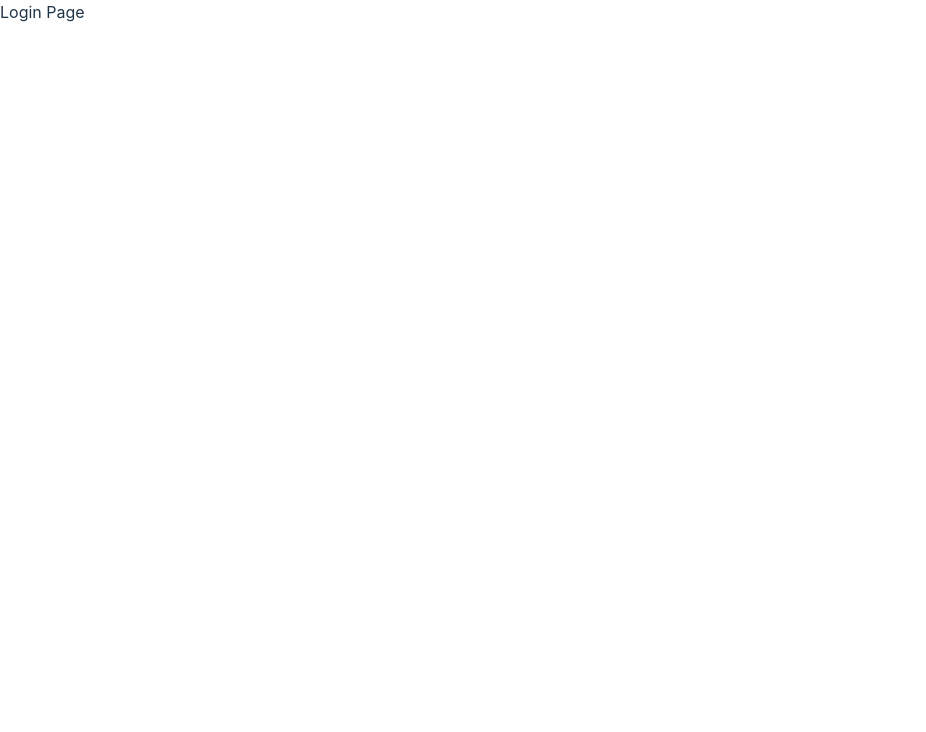
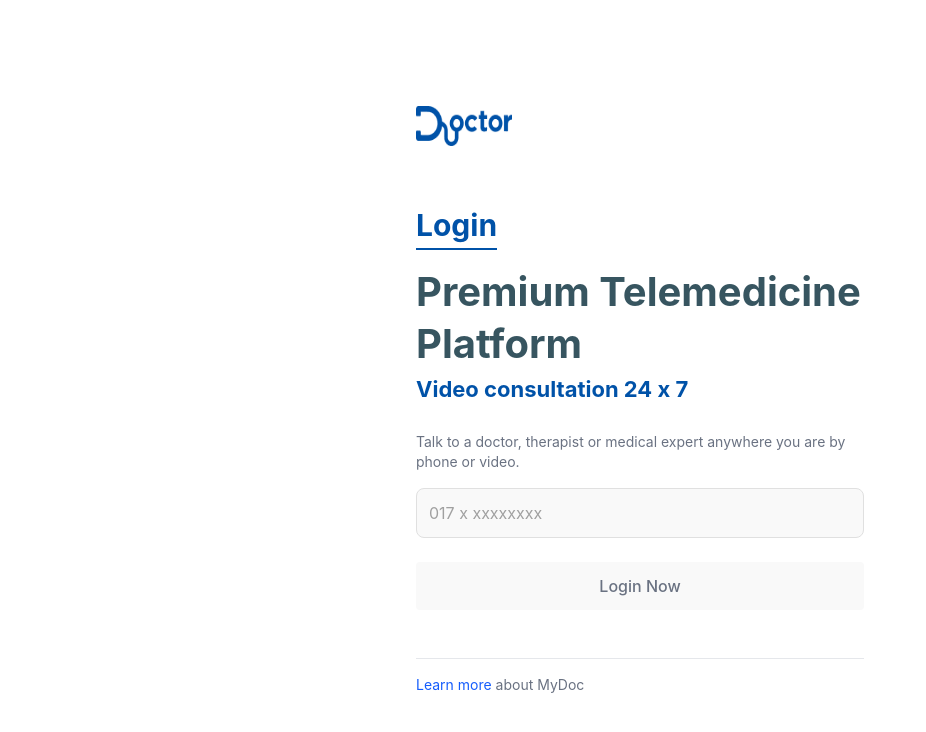
Before and after one commit to C3BIT/doctel-backoffice-web, a React (Vite) app: page /login in a window 1280 px wide. Shown: the top 732 px of the page, without its empty margins (0-926 px from the left). Built offline with nearby package versions, Linux system fonts and the light colour scheme.

Commit message:
Implement login page design

```diff
--- a/index.html
+++ b/index.html
@@ -3,6 +3,7 @@
   <head>
     <meta charset="UTF-8" />
     <link rel="icon" type="image/svg+xml" href="/vite.svg" />
+    <script src="https://unpkg.com/@tailwindcss/browser@4"></script>
     <meta name="viewport" content="width=device-width, initial-scale=1.0" />
     <title>Doctel</title>
   </head>
--- a/src/index.css
+++ b/src/index.css
@@ -3,57 +3,14 @@
   font-family: Inter, system-ui, Avenir, Helvetica, Arial, sans-serif;
   line-height: 1.5;
   font-weight: 400;
-
   color-scheme: light dark;
   color: rgba(255, 255, 255, 0.87);
-  background-color: #242424;
-
+  background-color: white;
   font-synthesis: none;
   text-rendering: optimizeLegibility;
   -webkit-font-smoothing: antialiased;
   -moz-osx-font-smoothing: grayscale;
 }
-
-a {
-  font-weight: 500;
-  color: #646cff;
-  text-decoration: inherit;
-}
-a:hover {
-  color: #535bf2;
-}
-
-body {
-  margin: 0;
-  display: flex;
-  place-items: center;
-
-}
-
-h1 {
-  font-size: 3.2em;
-  line-height: 1.1;
-}
-
-button {
-  border-radius: 8px;
-  border: 1px solid transparent;
-  padding: 0.6em 1.2em;
-  font-size: 1em;
-  font-weight: 500;
-  font-family: inherit;
-  background-color: #1a1a1a;
-  cursor: pointer;
-  transition: border-color 0.25s;
-}
-button:hover {
-  border-color: #646cff;
-}
-button:focus,
-button:focus-visible {
-  outline: 4px auto -webkit-focus-ring-color;
-}
-
 @media (prefers-color-scheme: light) {
   :root {
     color: #213547;
--- a/src/pages/Login/Login.jsx
+++ b/src/pages/Login/Login.jsx
@@ -1,6 +1,87 @@
+import { useState } from 'react';
+import logo from '../../assets/logo.png'
+import { useDispatch } from 'react-redux';
+import { useNavigate } from 'react-router-dom';
+import './auth.css';
+import { savePhone } from '../../redux/auth/authSlice';
+
 const Login = () => {
+  const dispatch = useDispatch();
+  const navigate = useNavigate();
+  const [phone, setPhone] = useState('');
+  const handlePhoneChange = (e) => {
+    const input = e.target.value;
+    if (input.length <= 11) {
+      setPhone(input);
+    }
+  };
+  const handleLogin = () => {
+    if (phone.length === 11) {
+      dispatch(savePhone(phone));
+      navigate('/otp');
+    }
+  };
   return (
-    <div>Login Page</div>
+    <div className="flex flex-col items-center justify-center min-h-screen bg-white p-4">
+      <div className="w-full max-w-md">
+        <div className="mb-16">
+          <img
+            src={logo}
+            alt="Doctor Logo"
+            className="w-24 h-10"
+          />
+        </div>
+        <div className="mb-6">
+          <h2
+            className="text-start border-b-2 inline-block pb-2 mb-4 login-text"
+            style={{ borderColor: '#0052A8' }}
+          >
+            Login
+          </h2>
+          <h3 className="text-start font-semibold mb-2 premium-text">
+            Premium Telemedicine Platform
+          </h3>
+          <p className="text-start mb-8 videconsultation-text">
+            Video consultation 24 x 7
+          </p>
+        </div>
+        <div className="mb-6">
+          <p className="text-sm text-gray-500 mb-4 text-start">
+            Talk to a doctor, therapist or medical expert anywhere you are by phone or video.
+          </p>
+
+          <div className="mb-6">
+            <input
+              type="text"
+              placeholder="017 x xxxxxxxx"
+              value={phone}
+              onChange={handlePhoneChange}
+              className="w-full px-3 py-3 border border-[#E0E0E0] rounded-lg text-[#34495E] placeholder-[#A0A0A0] bg-[#F9F9F9] focus:outline-none focus:ring-2 focus:ring-blue-500"
+            />
+          </div>
+
+          <button
+            onClick={handleLogin}
+            disabled={phone.length !== 11}
+            className={`w-full py-3 rounded font-medium flex items-center justify-center ${phone.length === 11
+              ? 'bg-[#0052A8] text-white'
+              : 'bg-gray-300 text-gray-500'
+              }`}
+          >
+            Login Now
+          </button>
+        </div>
+        <div className='mt-12'>
+          <div className="border-t border-gray-200 my-4"></div>
+          <div className="text-start">
+            <p className="text-sm">
+              <span className="text-blue-600">Learn more</span>
+              <span className="text-gray-500"> about MyDoc</span>
+            </p>
+          </div>
+        </div>
+      </div>
+    </div>
   );
 };
 
--- /dev/null
+++ b/src/pages/Login/auth.css
@@ -0,0 +1,25 @@
+.login-text {
+    color: #0052A8;
+    font-weight: 700;
+    font-size: 30px;
+    line-height: 30px;
+    letter-spacing: 0.25%;
+
+}
+.premium-text{
+font-weight: 700;
+font-size: 40px;
+line-height: 52px;
+letter-spacing: 0%;
+color: #375560;
+}
+.videconsultation-text{
+font-weight: 700;
+font-size: 22px;
+line-height: 22px;
+letter-spacing: 0%;
+color:#0052A8;
+}
+.auth-button{
+background-color: #0052A8;
+}
--- a/src/redux/auth/authSlice.jsx
+++ b/src/redux/auth/authSlice.jsx
@@ -1,10 +1,10 @@
 import { createAsyncThunk, createSlice } from "@reduxjs/toolkit";
 import { publicPost } from '../../services/apiCaller';
-export const createUserLogin = createAsyncThunk(
+export const createPatientLogin = createAsyncThunk(
   "user/login",
   async (data, { rejectWithValue }) => {
     try {
-        const response = await publicPost("", data);
+      const response = await publicPost("/patient/login", data); // Replace with your API endpoint
       return response.data;
     } catch (err) {
       return rejectWithValue(err.response);
@@ -20,8 +20,17 @@
     user: {},
     error: false,
     errorMessage: "",
+    phone: "",
   },
   reducers: {
+    savePhone: (state, action) => {
+      state.phone = action.payload;
+      localStorage.setItem("phone", action.payload);
+    },
+    clearPhone: (state) => {
+      state.phone = "";
+      localStorage.removeItem("phone");
+    },
     login: (state, action) => {
       state.isAuthenticated = true;
       state.user = action.payload;
@@ -33,6 +42,7 @@
       state.token = "";
       state.error = false;
       state.errorMessage = "";
+      localStorage.removeItem("phone"); // Clear phone on logout
     },
     errorClean: (state) => {
       state.error = false;
@@ -40,25 +50,26 @@
     },
   },
   extraReducers: (builder) => {
-    builder.addCase(createUserLogin.pending, (state) => {
+    builder.addCase(createPatientLogin.pending, (state) => {
       state.isLoading = true;
       state.error = false;
     });
-    builder.addCase(createUserLogin.fulfilled, (state, action) => {
+    builder.addCase(createPatientLogin.fulfilled, (state, action) => {
       state.isLoading = false;
       state.error = null;
       state.isAuthenticated = true;
       state.user = action.payload;
       state.errorMessage = "";
       state.token = action.payload.token;
+      localStorage.removeItem("phone");
     });
-    builder.addCase(createUserLogin.rejected, (state, action) => {
+    builder.addCase(createPatientLogin.rejected, (state, action) => {
       state.isLoading = false;
       state.error = true;
-      state.errorMessage = action.payload.data.message;
+      state.errorMessage = action.payload?.data?.message || "OTP verification failed";
     });
   },
 });
 
-export const { login, logout, errorClean } = authSlice.actions;
+export const { savePhone, clearPhone, login, logout, errorClean } = authSlice.actions;
 export default authSlice.reducer;
--- a/src/services/index.js
+++ b/src/services/index.js
@@ -1 +1 @@
-export const api = 'http://localhost:8088'
+export const api = 'https://doc.bloomattires.com/api'
```
Also changed, not shown: src/assets/logo.png (added). Lines whose indentation alone changed are shown as unchanged.
